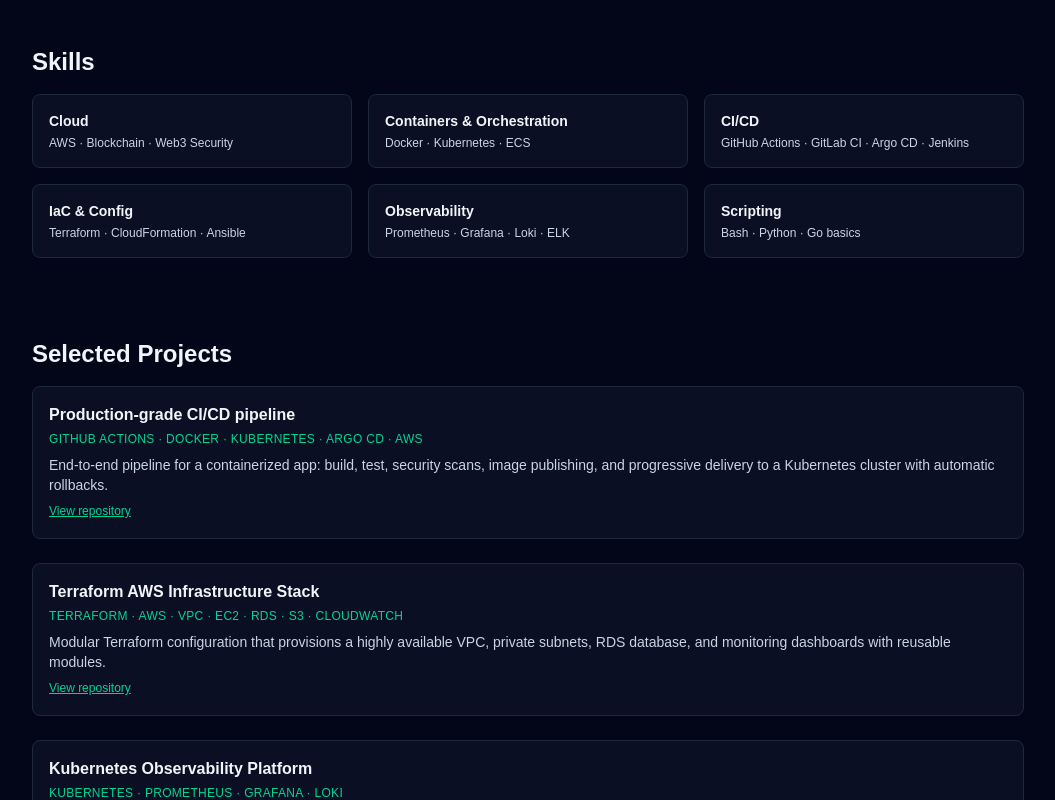
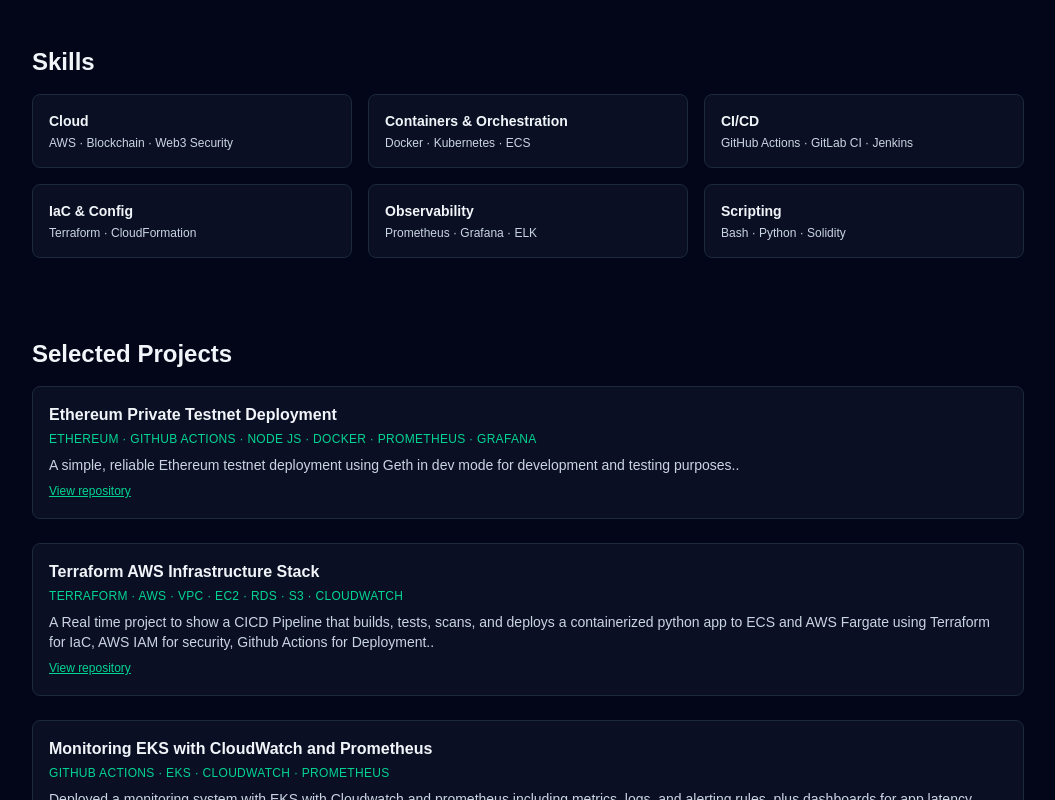
Before and after one commit to Hashbury1/devops, a Next.js app: page / in a window 1280 px wide. Shown: the part 340-1140 px from the top of the page, without its empty margins (112-1167 px from the left). Built offline with nearby package versions, Linux system fonts and the light colour scheme.

Commit message:
Update project details and skill set in page.tsx

```diff
--- a/app/page.tsx
+++ b/app/page.tsx
@@ -51,16 +51,16 @@ export default function Home() {
               Docker · Kubernetes · ECS
             </SkillCard>
             <SkillCard title="CI/CD">
-              GitHub Actions · GitLab CI · Argo CD · Jenkins
+              GitHub Actions · GitLab CI · Jenkins
             </SkillCard>
             <SkillCard title="IaC & Config">
-              Terraform · CloudFormation · Ansible
+              Terraform · CloudFormation
             </SkillCard>
             <SkillCard title="Observability">
-              Prometheus · Grafana · Loki · ELK
+              Prometheus · Grafana · ELK
             </SkillCard>
             <SkillCard title="Scripting">
-              Bash · Python · Go basics
+              Bash · Python · Solidity
             </SkillCard>
           </div>
         </section>
@@ -70,22 +70,22 @@ export default function Home() {
           <h2 className="mb-4 text-2xl font-semibold">Selected Projects</h2>
           <div className="space-y-6">
             <ProjectCard
-              title="Production‑grade CI/CD pipeline"
-              stack="GitHub Actions · Docker · Kubernetes · Argo CD · AWS"
-              link="https://github.com/your-handle/devops-ci-cd-demo"
-              description="End‑to‑end pipeline for a containerized app: build, test, security scans, image publishing, and progressive delivery to a Kubernetes cluster with automatic rollbacks."
+              title="Ethereum Private Testnet Deployment"
+              stack="Ethereum · Github actions · Node js · Docker · prometheus · Grafana"
+              link="https://github.com/Hashbury1/Private-Ethereum-Testnet"
+              description="A simple, reliable Ethereum testnet deployment using Geth in dev mode for development and testing purposes.."
             />
             <ProjectCard
               title="Terraform AWS Infrastructure Stack"
               stack="Terraform · AWS · VPC · EC2 · RDS · S3 · CloudWatch"
-              link="https://github.com/your-handle/terraform-aws-stack"
-              description="Modular Terraform configuration that provisions a highly available VPC, private subnets, RDS database, and monitoring dashboards with reusable modules."
+              link="https://github.com/Hashbury1/prod-devops-cicd"
+              description="A Real time project to show a CICD Pipeline that builds, tests, scans, and deploys a containerized python app to ECS and AWS Fargate using Terraform for IaC, AWS IAM for security, Github Actions for Deployment.."
             />
             <ProjectCard
-              title="Kubernetes Observability Platform"
-              stack="Kubernetes · Prometheus · Grafana · Loki"
-              link="https://github.com/your-handle/k8s-observability"
-              description="Deployed a monitoring stack for a k8s cluster including metrics, logs, and alerting rules, plus dashboards for app latency, error rates, and resource usage."
+              title="Monitoring EKS with CloudWatch and Prometheus"
+              stack="GitHub Actions · EKS · CloudWatch · Prometheus"
+              link="https://github.com/Hashbury1/monitoring-eks-cloudwatch"
+              description="Deployed a monitoring system with EKS with Cloudwatch and prometheus including metrics, logs, and alerting rules, plus dashboards for app latency, error rates, and resource usage."
             />
           </div>
         </section>
@@ -132,7 +132,7 @@ export default function Home() {
         </section>
 
         <footer className="py-6 text-xs text-slate-500">
-          © {new Date().getFullYear()} [Your Name]. Built with Next.js &amp;
+          © {new Date().getFullYear()} [Archibong Hashbury]. Built with Next.js &amp;
           Tailwind CSS.
         </footer>
       </div>
```
